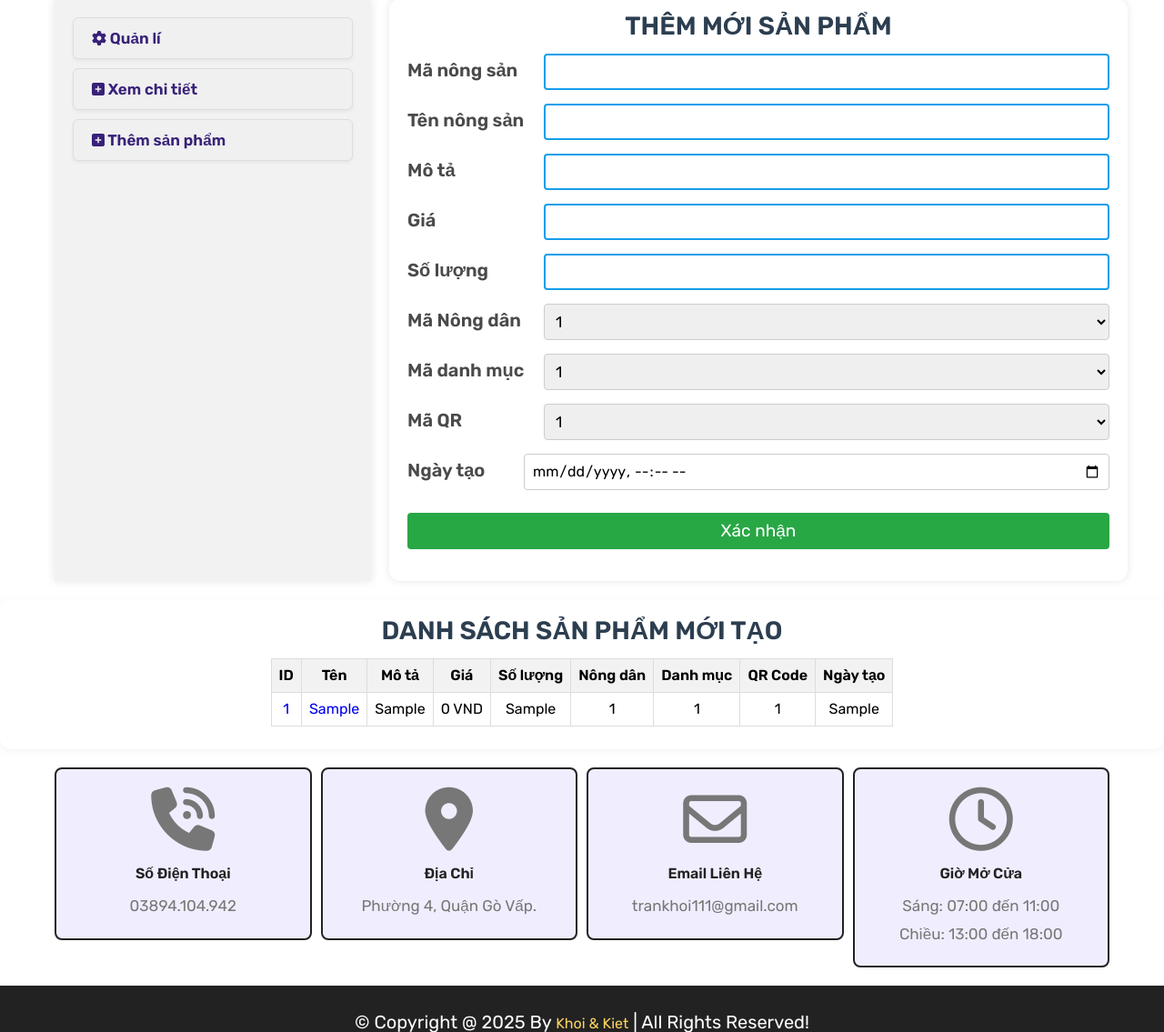
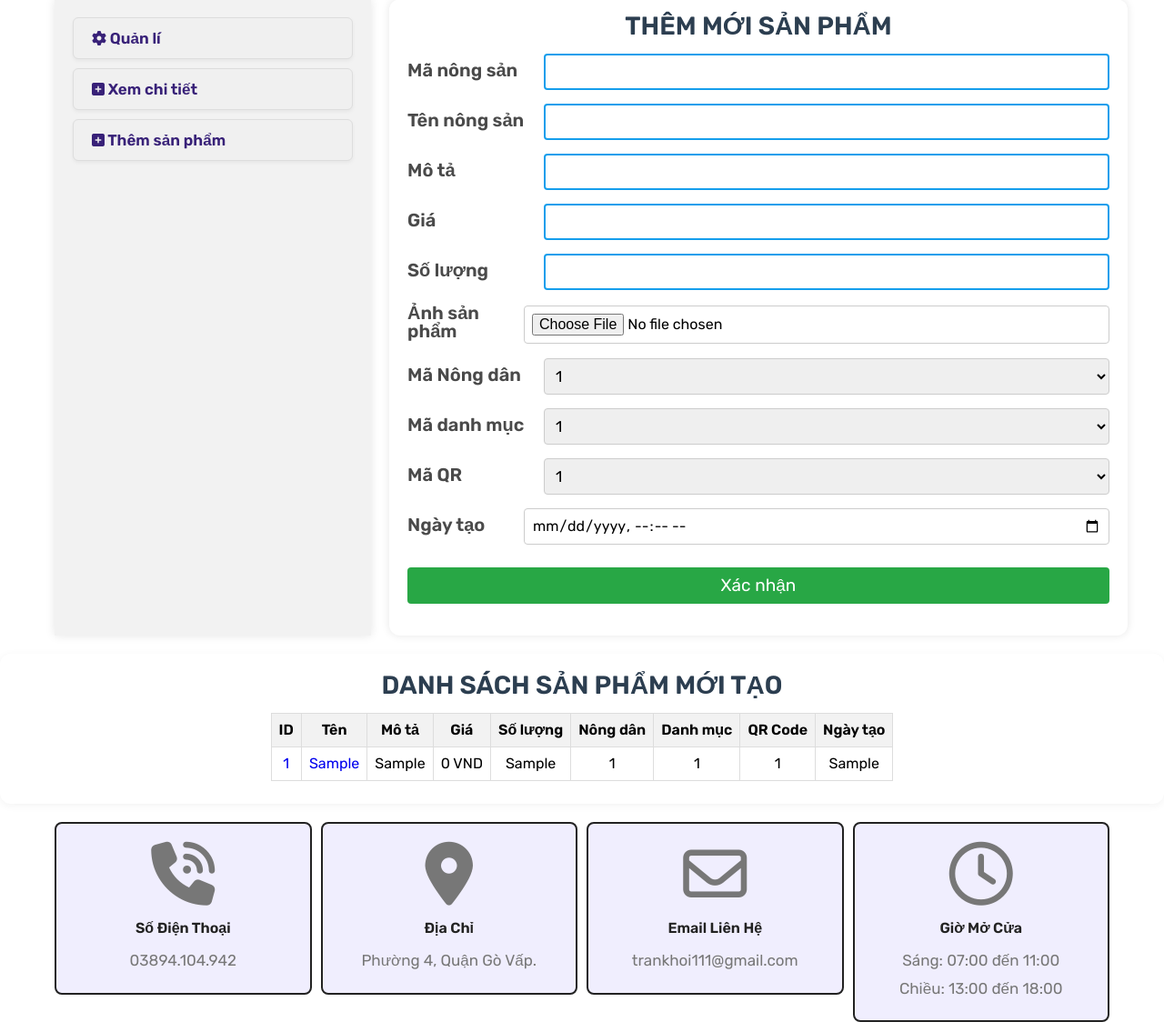
Before and after one commit to khoitrants03/TheGioiNongSan, a PHP site: page /capnhatthongtinsp.php in a window 1280 px wide. Shown: the part 364-1499 px from the top of the page at 91% size. Run offline with PHP 8.4, Linux system fonts and the light colour scheme; tables that the repository leaves empty or names only in its code hold one stand-in row (values such as "Sample post"); some libraries are stand-ins or nearby versions.

Commit message:
Update capnhatthongtinsp.php

```diff
--- a/capnhatthongtinsp.php
+++ b/capnhatthongtinsp.php
@@ -61,7 +61,7 @@ if (isset($_SESSION['user_id'])) {
                 <a href="#"><i class="fa fa-plus-square"></i> Thêm sản phẩm</a>
             </div>
 
-            <div class="form-box">
+            <div class="form-box" enctype="multipart/form-data">
                 <div class="form-title">THÊM MỚI SẢN PHẨM</div>
                 <form method="POST">
                     <div class="form-group">
@@ -83,6 +83,10 @@ if (isset($_SESSION['user_id'])) {
                     <div class="form-group">
                         <label for="txt_soluong">Số lượng</label>
                         <input type="text" id="txt_soluong" name="txt_soluong">
+                    </div>
+                    <div class="form-group">
+                        <label for="txt_img">Ảnh sản phẩm</label>
+                        <input type="file" id="txt_img" name="txt_img">
                     </div>
                     <div class="form-group">
                         <label for="txt_manongdan">Mã Nông dân</label>
@@ -158,14 +162,19 @@ if (isset($_SESSION['user_id'])) {
         $id_nongdan = $_POST['txt_manongdan'];
         $id_danhmuc = $_POST['txt_madanhmuc'];
         $id_qrcode = $_POST['txt_qr'];
-            $ngay_tao = $_POST['txt_ngaytao']; // 👈 lấy ngày tạo từ form
+        $ngay_tao = $_POST['txt_ngaytao'];
 
-            // Chuẩn bị câu lệnh insert có thêm ngày_tao
+        // Kiểm tra ảnh được upload
+        // if (isset($_FILES['txt_img']) && $_FILES['txt_img']['error'] === UPLOAD_ERR_OK) {
+            $img_name = $_FILES['txt_img']['name'];
+            $img_tmp = $_FILES['txt_img']['tmp_name'];
+            $img_target = 'imgs/' . basename($img_name);
+
+            if (move_uploaded_file($img_tmp, $img_target)) {
                 $insert = $conn->prepare("INSERT INTO SanPham
-        (ten_sanpham, mo_ta, Gia, so_luong_ton, id_nongdan, id_danhmuc, id_qrcode, ngay_tao)
-        VALUES (?, ?, ?, ?, ?, ?, ?, ?)");
+                (ten_sanpham, mo_ta, gia, so_luong_ton, id_nongdan, id_danhmuc, id_qrcode, ngay_tao, img)
+                VALUES (?, ?, ?, ?, ?, ?, ?, ?, ?)");
 
-            // Thực thi câu lệnh
                 $success = $insert->execute([
                     $ten_nongsan,
                     $mota,
@@ -174,17 +183,26 @@ if (isset($_SESSION['user_id'])) {
                     $id_nongdan,
                     $id_danhmuc,
                     $id_qrcode,
-                $ngay_tao
+                    $ngay_tao,
+                    $img_name
                 ]);
 
-            if ($success) {
-                echo "<script>alert('Thêm sản phẩm thành công!');</script>";
-            } else {
-                echo "<script>alert('Thêm sản phẩm thất bại.');</script>";
+        //         if ($success) {
+        //             echo "<script>alert('Thêm sản phẩm thành công!');</script>";
+        //         } else {
+        //             echo "<script>alert('Thêm sản phẩm thất bại.');</script>";
+        //         }
+        //     } else {
+        //         echo "<script>alert('Tải ảnh thất bại.');</script>";
+        //     }
+        // } else {
+            echo "<script>alert('Không có ảnh được chọn hoặc có lỗi khi tải ảnh.');</script>";
         }
     }
+        ?>
 
-        ?>
+
+
     </section>
     <div class="form-box">
         <div class="form-title">DANH SÁCH SẢN PHẨM MỚI TẠO</div>
```
Lines whose indentation alone changed are shown as unchanged.
